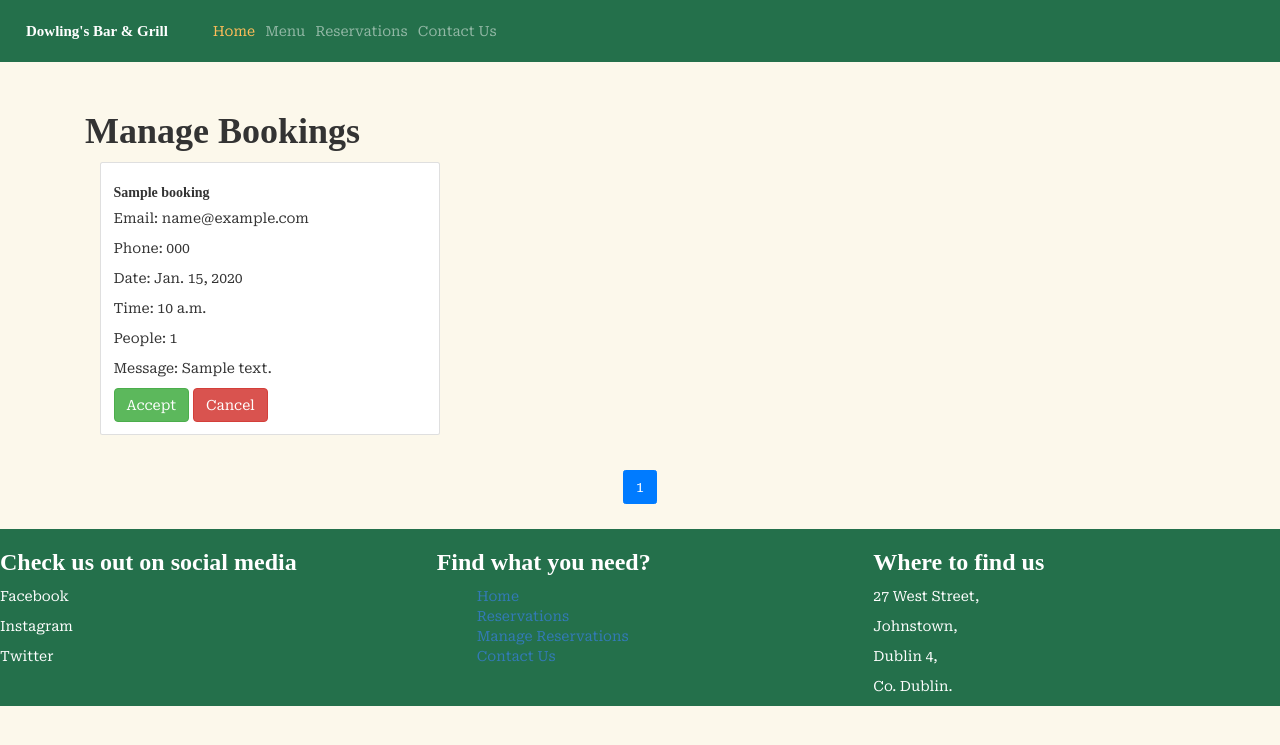
After one commit to mickdowling16/dowlings-bar-and-grill, a Django app: page /manage-bookings/ in a window 1280 px wide. The commit adds this page. Shown: the top 745 px of the page. Run offline with Django 3.2, Linux system fonts and the light colour scheme; tables that the repository leaves empty hold one stand-in row (values such as "Sample post"); some libraries are stand-ins or nearby versions; some web fonts are replaced.

Commit message:
add bootsrap styling to manage bookings page to display bookings as cards instead of a table

```diff
--- a/booking/urls.py
+++ b/booking/urls.py
@@ -1,7 +1,9 @@
 from django.urls import path, include
-from .views import HomeTemplateView, BookingTemplateView
+from .views import HomeTemplateView, BookingTemplateView, ManageBookingsTemplateView
 
 urlpatterns = [
     path("", HomeTemplateView.as_view(), name="home"),
     path("bookings/", BookingTemplateView.as_view(), name="booking"),
+    path("manage-bookings/", ManageBookingsTemplateView.as_view(),
+         name="manage"),
 ]
--- a/booking/views.py
+++ b/booking/views.py
@@ -5,6 +5,7 @@ from django.core.mail import EmailMessage, message
 from django.conf import settings
 from django.contrib import messages
 from .models import Bookings
+from django.core.paginator import Paginator
 
 
 class HomeTemplateView(TemplateView):
@@ -62,3 +63,24 @@ class BookingTemplateView(TemplateView):
         context = super().get_context_data(**kwargs)
         context['messages'] = messages.get_messages(self.request)
         return context
+
+
+class ManageBookingsTemplateView(TemplateView):
+    template_name = "manage-bookings.html"
+    login_required = True
+
+    def get_context_data(self, *args, **kwargs):
+        context = super().get_context_data(*args, **kwargs)
+        bookings = Bookings.objects.all()
+
+        # Pagination code
+        per_page = 3
+        paginator = Paginator(bookings, per_page)
+        page_number = self.request.GET.get('page', 1)
+        bookings = paginator.get_page(page_number)
+
+        context.update({
+            "bookings": bookings,
+            "title": "Manage Bookings"
+        })
+        return context
--- a/static/css/style.css
+++ b/static/css/style.css
@@ -268,3 +268,28 @@ tr:last-child {
 .menu-container button {
     align-items: center;
 }
+
+/* ------------------------------------------ Manage bookings card styles */
+.card {
+    height: 100%;
+}
+
+.booking-container {
+    display: flex;
+    flex-wrap: wrap;
+    justify-content: flex-start;
+}
+
+@media (max-width: 767.98px) {
+    .booking-container .col {
+        flex: 0 0 100%;
+        max-width: 100%;
+    }
+}
+
+@media (min-width: 768px) {
+    .booking-container .col-lg-4 {
+        flex: 0 0 33.33%;
+        max-width: 33.33%;
+    }
+}
--- a/templates/base.html
+++ b/templates/base.html
@@ -13,7 +13,7 @@
     <script src="//netdna.bootstrapcdn.com/bootstrap/3.0.0/js/bootstrap.min.js"></script>
     <script src="//code.jquery.com/jquery-1.11.1.min.js"></script>
     <link rel="stylesheet" href="{% static '/css/style.css' %}" type="text/css">
-    <title>Dowling's Bar & Grill</title>
+    <title>{{title}}</title>
 </head>
 
 <body>
@@ -32,6 +32,9 @@
                     <a class="nav-item nav-link" href="#menu-anchor">Menu</a>
                     <a class="nav-item nav-link" href="{% url 'booking' %}">Reservations</a>
                     <a class="nav-item nav-link" href="#contact-anchor">Contact Us</a>
+                    {% if request.user.is_authenticated %}
+                    <a class="nav-item nav-link" href="{% url 'manage' %}">Manage Bookings</a>
+                    {% endif %}
                 </div>
             </div>
         </nav>
--- /dev/null
+++ b/templates/manage-bookings.html
@@ -0,0 +1,65 @@
+{% extends 'base.html' %}
+{% load static %}
+
+{% block content %}
+<div class="container mt-5">
+    <h1>Manage Bookings</h1>
+    <div class="booking-container">
+        {% for booking in bookings %}
+        <div class="col-md-6 col-lg-4">
+            <div class="card h-100">
+                <div class="card-body">
+                    <h5 class="card-title">{{ booking.name }}</h5>
+                    <p class="card-text">Email: {{ booking.email }}</p>
+                    <p class="card-text">Phone: {{ booking.phone }}</p>
+                    <p class="card-text">Date: {{ booking.date }}</p>
+                    <p class="card-text">Time: {{ booking.time }}</p>
+                    <p class="card-text">People: {{ booking.people }}</p>
+                    <p class="card-text">Message: {{ booking.message }}</p>
+                    <button class="btn btn-success">Accept</button>
+                    <button class="btn btn-danger">Cancel</button>
+                </div>
+            </div>
+        </div>
+        {% endfor %}
+    </div>
+    <div class="d-flex justify-content-center mt-4">
+        <nav aria-label="Bookings pagination">
+            <ul class="pagination">
+                {% if bookings.has_previous %}
+                <li class="page-item">
+                    <a class="page-link" href="?page=1" aria-label="First">
+                        <span aria-hidden="true">&laquo;&laquo;</span>
+                    </a>
+                </li>
+                <li class="page-item">
+                    <a class="page-link" href="?page={{ bookings.previous_page_number }}" aria-label="Previous">
+                        <span aria-hidden="true">&laquo;</span>
+                    </a>
+                </li>
+                {% endif %}
+
+                {% for num in bookings.paginator.page_range %}
+                <li class="page-item {% if num == bookings.number %}active{% endif %}">
+                    <a class="page-link" href="?page={{ num }}">{{ num }}</a>
+                </li>
+                {% endfor %}
+
+                {% if bookings.has_next %}
+                <li class="page-item">
+                    <a class="page-link" href="?page={{ bookings.next_page_number }}" aria-label="Next">
+                        <span aria-hidden="true">&raquo;</span>
+                    </a>
+                </li>
+                <li class="page-item">
+                    <a class="page-link" href="?page={{ bookings.paginator.num_pages }}" aria-label="Last">
+                        <span aria-hidden="true">&raquo;&raquo;</span>
+                    </a>
+                </li>
+                {% endif %}
+            </ul>
+        </nav>
+    </div>
+</div>
+
+{% endblock content %}
```
